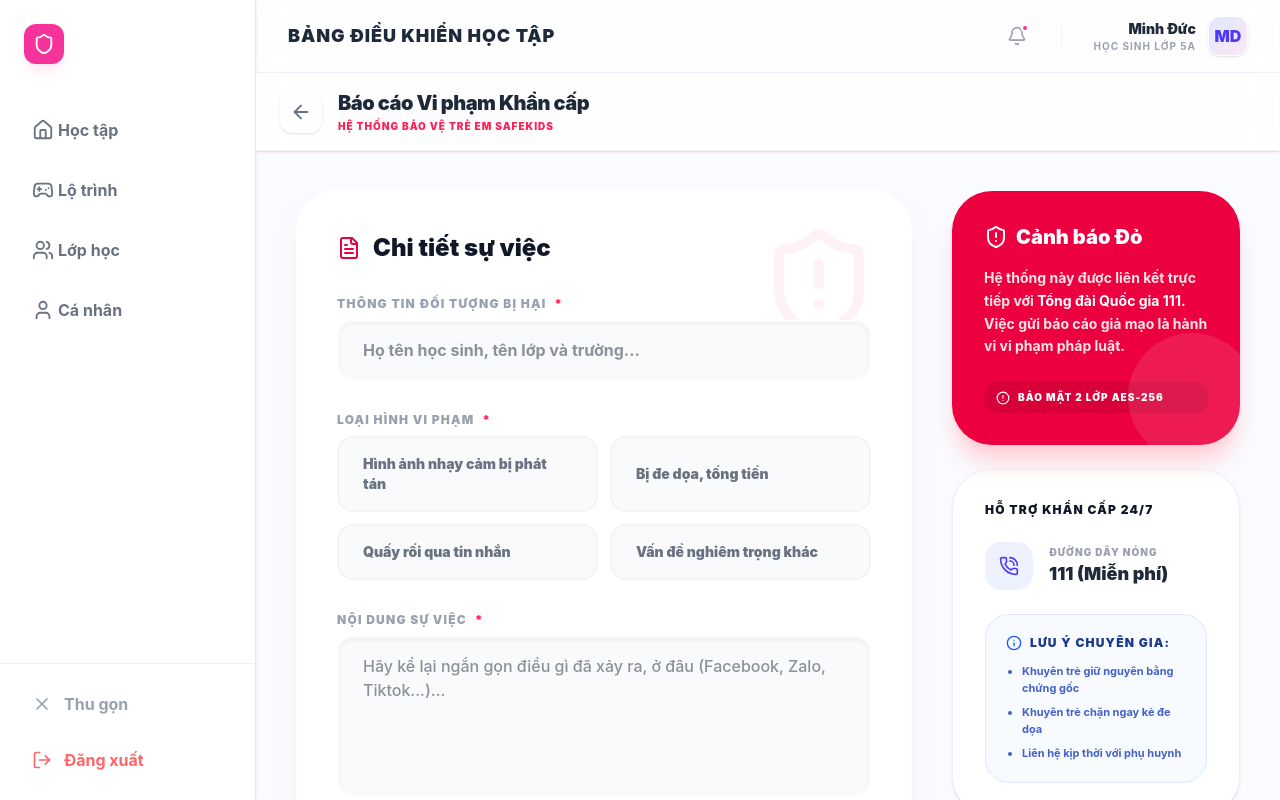
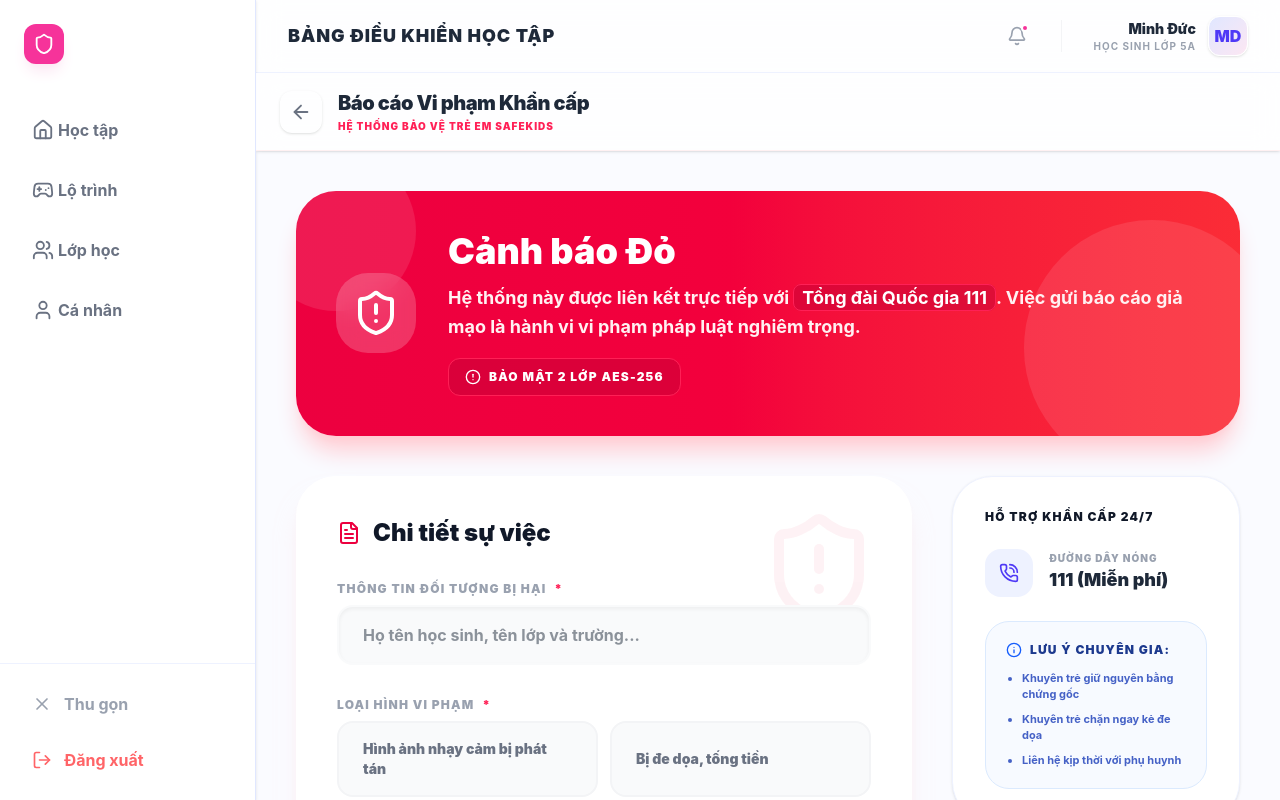
Before and after one commit to HoangPhuc2004/safekids, a React (Vite) app: page /student/report in a window 1280 px wide. Built offline with nearby package versions, Linux system fonts and the light colour scheme.

Commit message:
UI updates: Remove report button from student dashboard, make warning panel full width in report view

```diff
--- a/src/app/views/student/ReportView.tsx
+++ b/src/app/views/student/ReportView.tsx
@@ -31,7 +31,31 @@ export default function ReportView() {
 
       <div className="flex-1 max-w-5xl mx-auto w-full p-6 lg:p-10">
         {step === 1 ? (
-          <div className="grid grid-cols-1 lg:grid-cols-3 gap-10">
+          <div className="space-y-10">
+            {/* Full-width Warning Banner */}
+            <div className="bg-gradient-to-r from-rose-600 to-red-500 text-white p-8 lg:p-10 rounded-[2.5rem] shadow-xl shadow-rose-200 relative overflow-hidden group">
+               <div className="absolute -right-10 -bottom-10 w-64 h-64 bg-white/10 rounded-full group-hover:scale-125 transition-transform" />
+               <div className="absolute -left-10 -top-10 w-40 h-40 bg-white/10 rounded-full group-hover:scale-125 transition-transform" />
+               <div className="relative z-10 flex flex-col md:flex-row items-center gap-6 md:gap-8">
+                 <div className="w-20 h-20 bg-white/20 rounded-[2rem] flex items-center justify-center flex-shrink-0 backdrop-blur-md">
+                   <ShieldAlert size={48} className="text-white" />
+                 </div>
+                 <div className="flex-1 text-center md:text-left">
+                   <h3 className="text-3xl lg:text-4xl font-black mb-3 text-white flex items-center justify-center md:justify-start gap-3">
+                     Cảnh báo Đỏ
+                   </h3>
+                   <p className="text-rose-50 font-bold text-lg leading-relaxed mb-4 max-w-3xl mx-auto md:mx-0">
+                     Hệ thống này được liên kết trực tiếp với <span className="text-white bg-rose-700/50 px-2 py-0.5 rounded-lg border border-rose-500">Tổng đài Quốc gia 111</span>.
+                     Việc gửi báo cáo giả mạo là hành vi vi phạm pháp luật nghiêm trọng.
+                   </p>
+                   <div className="inline-flex items-center gap-2 text-xs font-black uppercase tracking-widest bg-rose-700/50 px-4 py-2.5 rounded-xl border border-rose-500">
+                     <AlertCircle size={16} /> Bảo mật 2 lớp AES-256
+                   </div>
+                 </div>
+               </div>
+            </div>
+
+            <div className="grid grid-cols-1 lg:grid-cols-3 gap-10">
             {/* Left Column: Form */}
             <div className="lg:col-span-2 space-y-8">
               <div className="bg-white p-8 lg:p-10 rounded-[2.5rem] shadow-xl shadow-rose-100/50 border border-white relative overflow-hidden">
@@ -133,21 +157,6 @@ export default function ReportView() {
 
             {/* Right Column: Support info */}
             <div className="space-y-6">
-              <div className="bg-rose-600 text-white p-8 rounded-[2.5rem] shadow-xl shadow-rose-200 relative overflow-hidden group">
-                 <div className="absolute -right-4 -bottom-4 w-32 h-32 bg-white/10 rounded-full group-hover:scale-125 transition-transform" />
-                 <h3 className="text-xl font-black mb-4 flex items-center gap-2">
-                   <ShieldAlert size={24} />
-                   Cảnh báo Đỏ
-                 </h3>
-                 <p className="text-rose-100 font-bold text-sm leading-relaxed mb-6">
-                   Hệ thống này được liên kết trực tiếp với <span className="text-white">Tổng đài Quốc gia 111</span>.
-                   Việc gửi báo cáo giả mạo là hành vi vi phạm pháp luật.
-                 </p>
-                 <div className="flex items-center gap-2 text-[10px] font-black uppercase tracking-widest bg-rose-700/50 px-3 py-2 rounded-xl">
-                   <AlertCircle size={14} /> Bảo mật 2 lớp AES-256
-                 </div>
-              </div>
-
               <div className="bg-white p-8 rounded-[2.5rem] border border-indigo-50 shadow-sm">
                 <h4 className="font-black text-gray-900 mb-6 uppercase tracking-widest text-xs">Hỗ trợ khẩn cấp 24/7</h4>
                 <div className="space-y-6">
@@ -174,6 +183,7 @@ export default function ReportView() {
                 </div>
               </div>
             </div>
+          </div>
           </div>
         ) : (
           <div className="max-w-3xl mx-auto w-full pt-10">
--- a/src/app/views/student/StoryGameView.tsx
+++ b/src/app/views/student/StoryGameView.tsx
@@ -122,10 +122,10 @@ export default function StoryGameView() {
           animate={{ opacity: 1, scale: 1 }}
           exit={{ opacity: 0, scale: 0.95 }}
           transition={{ duration: 0.6, ease: [0.16, 1, 0.3, 1] }}
-          className="flex-1 flex flex-col lg:flex-row h-full overflow-hidden"
+          className="flex-1 flex flex-col md:flex-row h-full overflow-hidden"
         >
           {/* Visual Column / Area */}
-          <div className="relative h-[40vh] lg:h-[100%] lg:w-1/2 flex-shrink-0 group overflow-hidden bg-indigo-950/80 flex flex-col justify-between items-center z-10">
+          <div className="relative h-[40vh] md:h-[100%] lg:w-1/2 flex-shrink-0 group overflow-hidden bg-indigo-950/80 flex flex-col justify-between items-center z-10">
             {/* Title & Subtitle - Moved to top left */}
             <div className="absolute top-0 w-full p-8 lg:p-12 z-20 mt-16 lg:mt-24 pointer-events-none">
                <motion.div
--- a/src/app/views/student/StudentHome.tsx
+++ b/src/app/views/student/StudentHome.tsx
@@ -1,5 +1,5 @@
 import { useNavigate } from "react-router";
-import { PlayCircle, ShieldAlert, KeyRound, Trophy, Compass, ArrowRight, Sparkles, BookOpen, Star } from "lucide-react";
+import { PlayCircle, KeyRound, Trophy, Compass, ArrowRight, Sparkles, BookOpen, Star } from "lucide-react";
 import { useGameRoom } from "../../context/GameRoomContext";
 import { useState } from "react";
 import { useAuth } from "../../context/AuthContext";
@@ -101,14 +101,8 @@ export default function StudentHome() {
               </div>
             </button>
 
-            <div className="grid grid-cols-2 gap-4">
-               <button onClick={() => navigate("/student/report")} className="bg-white p-6 rounded-3xl shadow-sm border border-red-50 flex flex-col items-center justify-center gap-3 hover:bg-red-50 transition-all hover:shadow-md group">
-                <div className="w-14 h-14 bg-red-100 text-red-600 rounded-2xl flex items-center justify-center transition-transform group-hover:scale-110">
-                  <ShieldAlert size={28} />
-                </div>
-                <span className="text-sm font-black text-gray-700 text-center">BÁO CÁO VI PHẠM</span>
-              </button>
-              <button onClick={() => navigate("/student/groups")} className="bg-white p-6 rounded-3xl shadow-sm border border-indigo-50 flex flex-col items-center justify-center gap-3 hover:bg-indigo-50 transition-all hover:shadow-md group">
+            <div className="flex flex-col gap-4 h-full">
+              <button onClick={() => navigate("/student/groups")} className="bg-white p-6 rounded-3xl shadow-sm border border-indigo-50 flex flex-col items-center justify-center gap-3 hover:bg-indigo-50 transition-all hover:shadow-md group h-full">
                 <div className="w-14 h-14 bg-indigo-100 text-indigo-600 rounded-2xl flex items-center justify-center transition-transform group-hover:scale-110">
                   <Compass size={28} />
                 </div>
```
